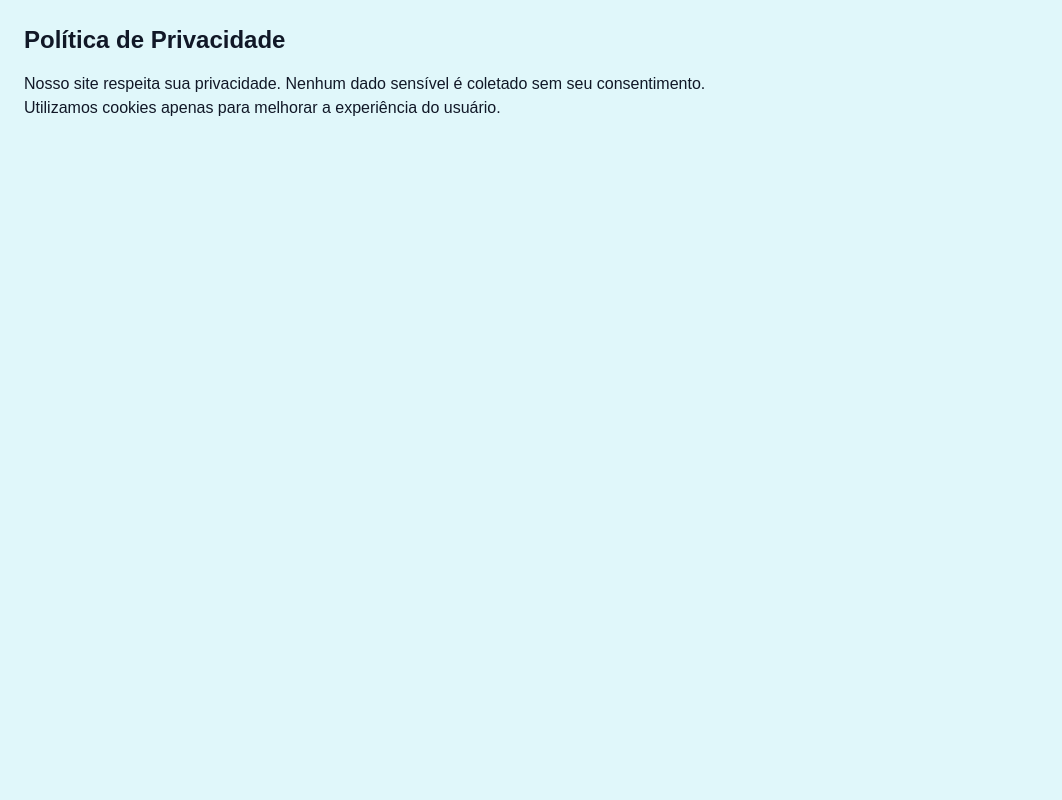
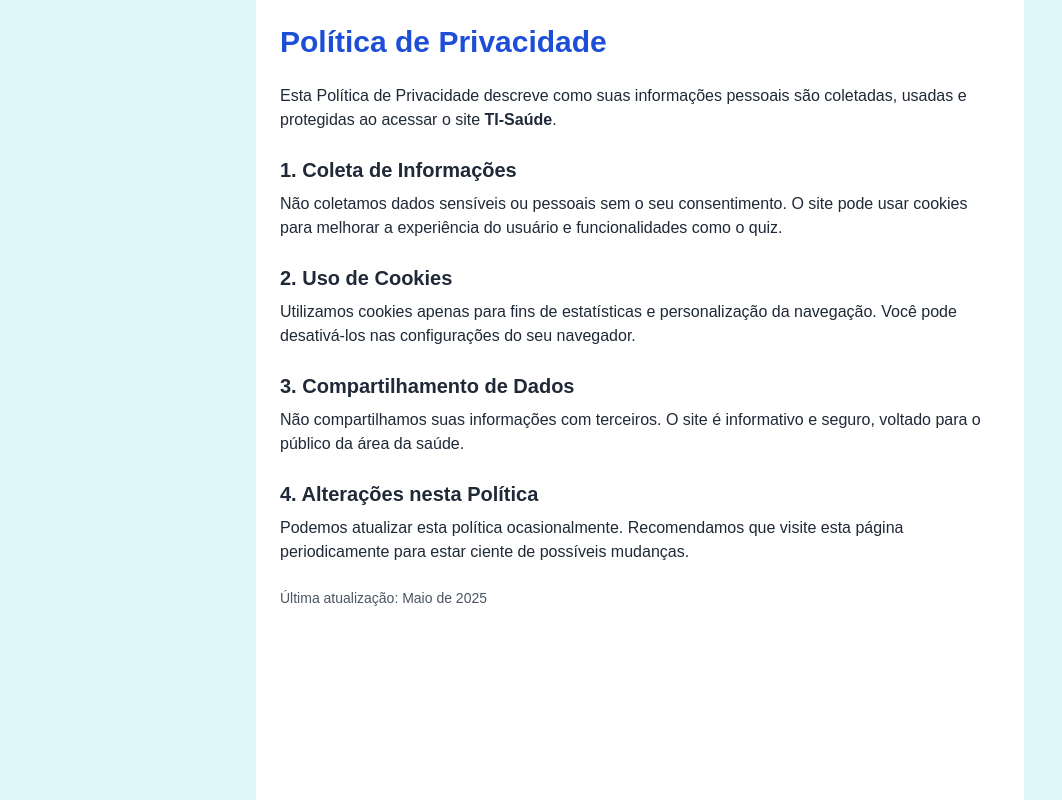
Before and after one commit to dinizdaniel284/ti-saude-frontend, a Next.js app: page /privacidade in a window 1280 px wide. Shown: the whole page, without its empty margins (0-1062 px from the left). Built offline with nearby package versions, Linux system fonts and the light colour scheme; no server answers.

Commit message:
Update privacidade.tsx
Adiciona página de Política de Privacidade com layout e conteúdo informativo

```diff
--- a/pages/privacidade.tsx
+++ b/pages/privacidade.tsx
@@ -1,9 +1,33 @@
 export default function Privacidade() {
   return (
-    <div className="p-6">
-      <h1 className="text-2xl font-bold mb-4">Política de Privacidade</h1>
-      <p>Nosso site respeita sua privacidade. Nenhum dado sensível é coletado sem seu consentimento.</p>
-      <p>Utilizamos cookies apenas para melhorar a experiência do usuário.</p>
+    <div className="min-h-screen bg-white text-gray-800 p-6 max-w-3xl mx-auto">
+      <h1 className="text-3xl font-bold mb-6 text-blue-700">Política de Privacidade</h1>
+
+      <p className="mb-4">
+        Esta Política de Privacidade descreve como suas informações pessoais são coletadas, usadas e protegidas ao acessar o site <strong>TI-Saúde</strong>.
+      </p>
+
+      <h2 className="text-xl font-semibold mt-6 mb-2">1. Coleta de Informações</h2>
+      <p className="mb-4">
+        Não coletamos dados sensíveis ou pessoais sem o seu consentimento. O site pode usar cookies para melhorar a experiência do usuário e funcionalidades como o quiz.
+      </p>
+
+      <h2 className="text-xl font-semibold mt-6 mb-2">2. Uso de Cookies</h2>
+      <p className="mb-4">
+        Utilizamos cookies apenas para fins de estatísticas e personalização da navegação. Você pode desativá-los nas configurações do seu navegador.
+      </p>
+
+      <h2 className="text-xl font-semibold mt-6 mb-2">3. Compartilhamento de Dados</h2>
+      <p className="mb-4">
+        Não compartilhamos suas informações com terceiros. O site é informativo e seguro, voltado para o público da área da saúde.
+      </p>
+
+      <h2 className="text-xl font-semibold mt-6 mb-2">4. Alterações nesta Política</h2>
+      <p className="mb-4">
+        Podemos atualizar esta política ocasionalmente. Recomendamos que visite esta página periodicamente para estar ciente de possíveis mudanças.
+      </p>
+
+      <p className="mt-6 text-sm text-gray-600">Última atualização: Maio de 2025</p>
     </div>
   );
 }
```
